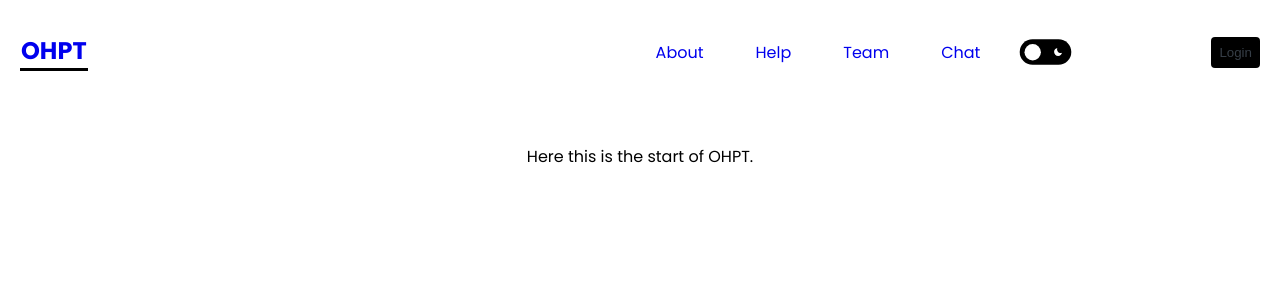
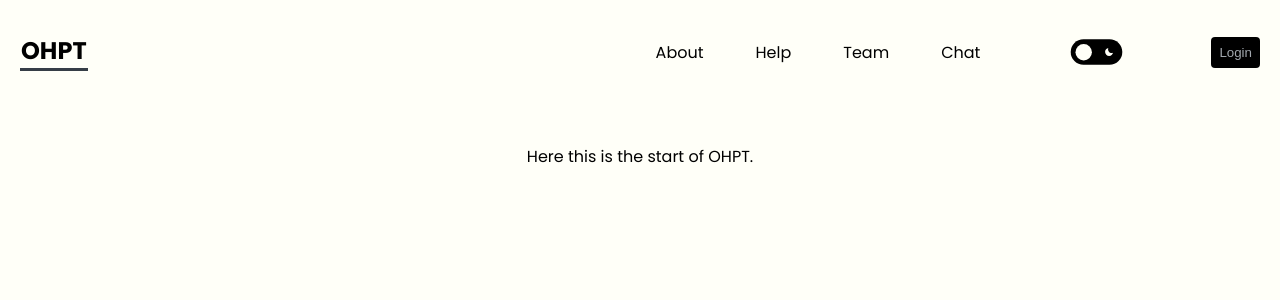
Before and after one commit to wes-jiang/OHPT, a React (Create React App) app in the folder my-app/: page / in a window 1280 px wide. Shown: the top 300 px of the page. Built offline with nearby package versions, Linux system fonts and the light colour scheme.

Commit message:
Got the toggle working. Will need to fix the color switch on the chat sidebar (shouldn't be bad). Gonna work on the chat functionalities again

```diff
--- a/my-app/src/components/NavBar.js
+++ b/my-app/src/components/NavBar.js
@@ -1,4 +1,6 @@
 import { Outlet, NavLink } from "react-router-dom"
+import React from "react"
+
 import { Button } from "@chakra-ui/react"
 
 import ThemeToggle from "./ThemeToggle"
--- a/my-app/src/index.css
+++ b/my-app/src/index.css
@@ -2,29 +2,31 @@
 
 :root {
   --black: #000000;
-  --white: #fff;
+  --white: #fffff8;
   --background: var(--white);
   --foreground: var(--black);
   --primary: #000000;
-  /* --primary: #363e47; */
+  --primary: #363e47;
   --secondary: #fff;
-  /* --secondary: #dadada; */
-  --accent-dark: #f4faa6;
+  --secondary: #dadada;
+  --accent-light: #f4faa6;
   --primary-dark: #D3D3D3;
   --secondary-dark: #121212;
   --accent-dark: #00FFFF;
   --transition: 0.5s ease;
+  --transition-navbar: 0.8s ease;
 }
+
 body {
   margin: 0;
   font-family: "Poppins";
-  background: var(--secondary);
+  /* background: var(--secondary); */
 }
 * {
   /* color: #000000; */
   margin: 0;
-  /* z-index: 1; */
-  /* position: relative; */
+  z-index: 1;
+  position: relative;
 }
 
 html {
@@ -56,8 +58,8 @@ button {
   border: 0;
   padding: 8px;
   border-radius: 4px;
-  color: #363e47;
-  background: var(--primary);
+  color: #a2a8ae;
+  background: var(--foreground);
   cursor: pointer;
 }
 
@@ -84,12 +86,15 @@ header nav h1 {
   border-bottom: 3px solid var(--primary);
 }
 header nav a{
+  background-color: var(--transition-navbar);
+  color: var(--transition-navbar);
   text-decoration: none;
   padding: 1px;
   border-radius: 4px;
 }
 header nav a:hover {
-  background: var(--primary)
+  background: var(--foreground);
+  color: var(--background);
 }
 /*
 .nav-links {
@@ -170,7 +175,7 @@ form label span {
 .toggle-wrapper {
   width: 130px;
   display: flex;
-  /* margin: 0; Centering for demo */
+  margin: 0; /*Centering for demo */
 }
 
 .toggle {
@@ -183,7 +188,8 @@ form label span {
   display: block;
   justify-content: flex-end;
   margin: 0 auto;
-  margin-left: -50px; /* added this in because heck I don't know how to remove the padding */
+  position: relative;
+  /* margin-left: -50px; added this in because heck I don't know how to remove the padding */
   transition: background var(--transition);
   cursor: pointer;
 }
```
